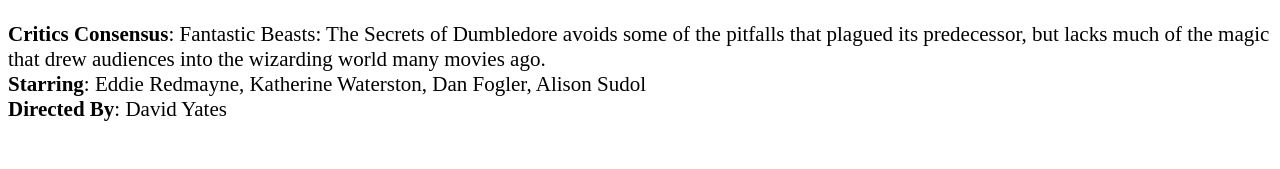
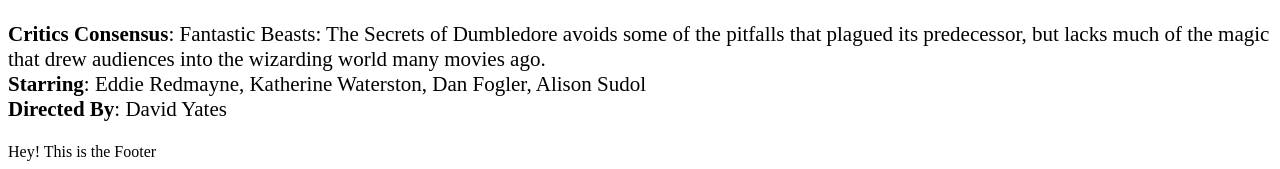
Before and after one commit to AnshuJack/anshuman-portfolio, a plain HTML site: page index.html in a window 1280 px wide. Shown: the part 1712-1881 px from the top of the page. Before the commit the page ends 1855 px from the top, so only its background shows below. Drawn offline with Linux system fonts and the light colour scheme.

Commit message:
Update index.html

```diff
--- a/index.html
+++ b/index.html
@@ -55,5 +55,9 @@
       </section>
     </div>
 
+    <footer>
+      Hey! This is the Footer
+    </footer>
+
   </body>
 </html>
```
